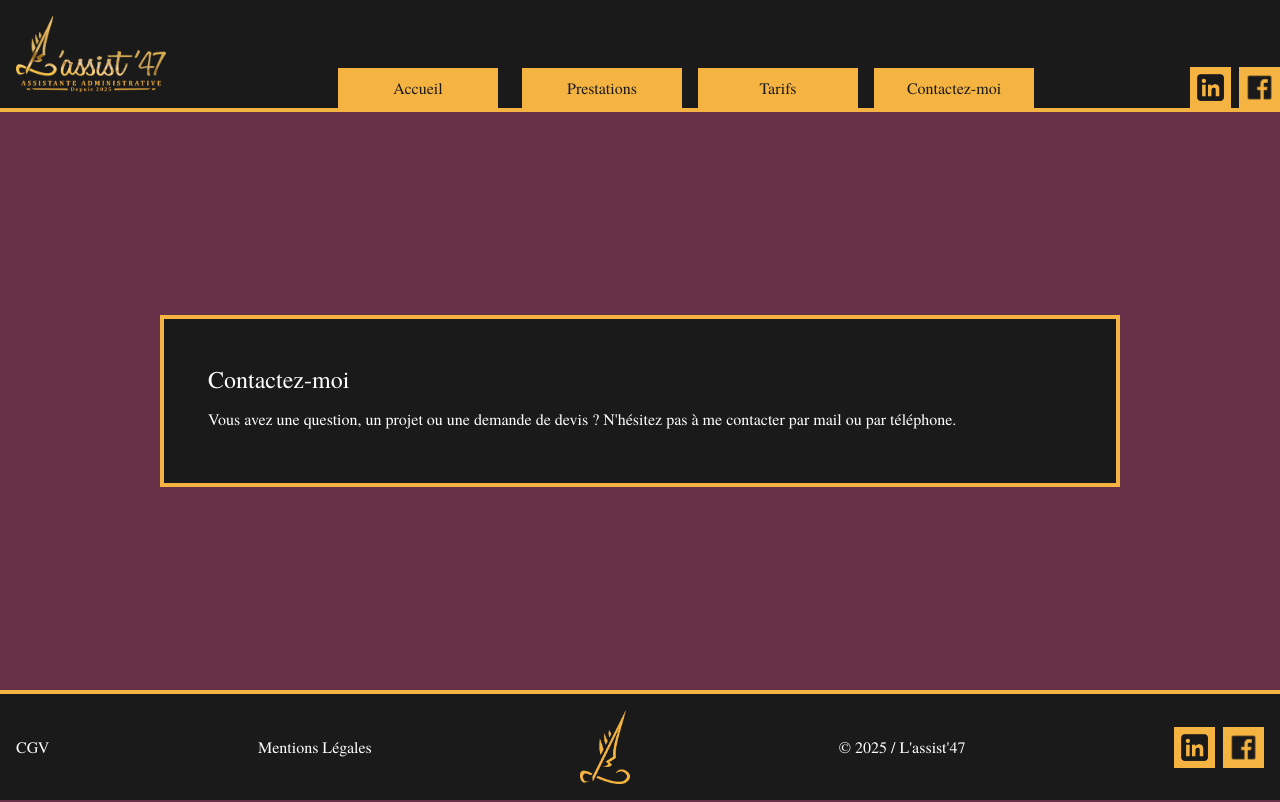
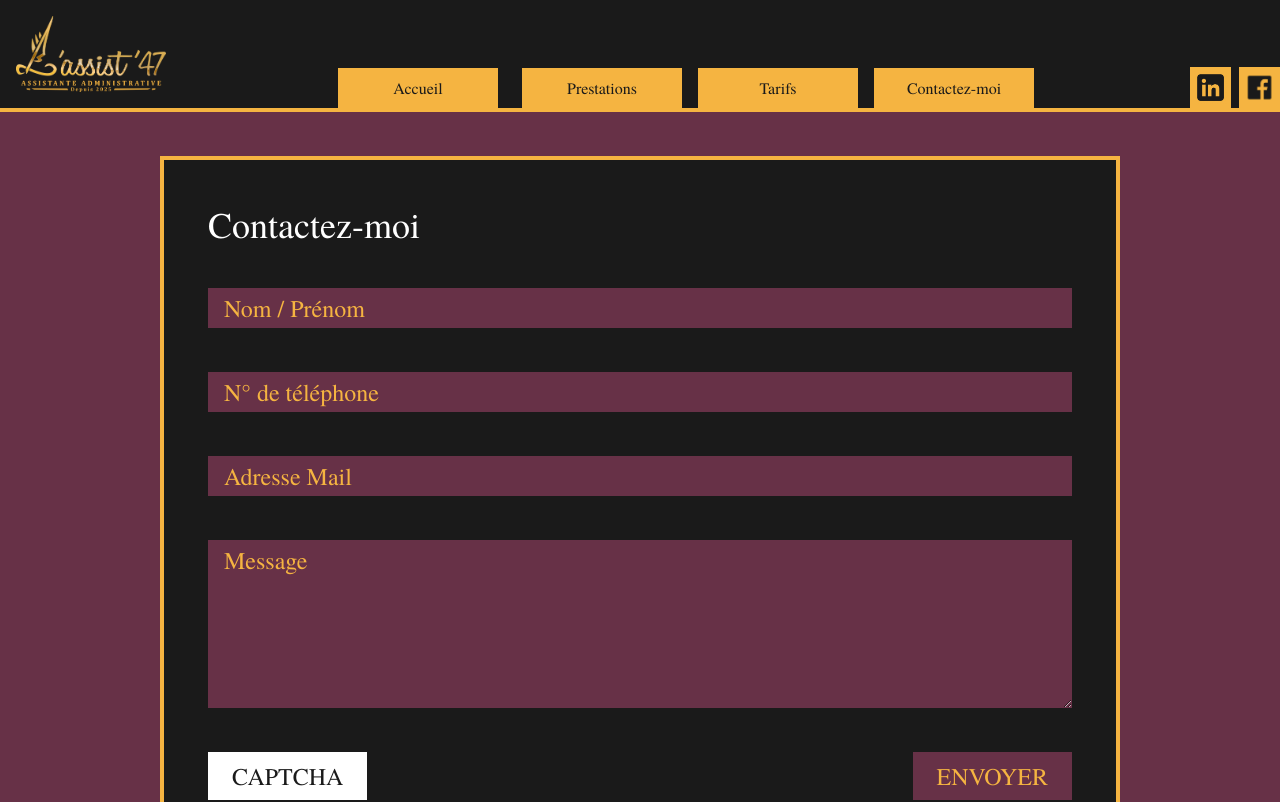
Before and after one commit to paul-mesnilgrente/lassist47, a Next.js app: page /lassist47/contact in a window 1280 px wide. Shown: the top 802 px of the page. Built offline with nearby package versions, Linux system fonts and the light colour scheme.

Commit message:
wip(contact): created inputs with...
good background text colors

```diff
--- a/app/contact/page.tsx
+++ b/app/contact/page.tsx
@@ -1,12 +1,68 @@
 export default function Contact() {
   return (
     <>
-      <h1 className="text-2xl pb-3">Contactez-moi</h1>
+      <h1 className="text-4xl mb-11">Contactez-moi</h1>
 
-      <p className="pb-2">
-        Vous avez une question, un projet ou une demande de devis ?
-        N&apos;hésitez pas à me contacter par mail ou par téléphone.
-      </p>
+      <form className="flex flex-col gap-11">
+        <label htmlFor="name" className="block pb-1 sr-only">
+          Nom/Prénom
+        </label>
+        <input
+          type="text"
+          id="name"
+          name="name"
+          placeholder="Nom / Prénom"
+          className="w-full bg-violine px-4 py-1 text-2xl text-gold placeholder:text-gold"
+        />
+
+        <label htmlFor="phone_number" className="block pb-1 sr-only">
+          Numéro de téléphone
+        </label>
+        <input
+          type="name"
+          id="phone_number"
+          name="phone_number"
+          placeholder="N° de téléphone"
+          className="w-full bg-violine px-4 py-1 text-2xl text-gold placeholder:text-gold"
+        />
+
+        <label htmlFor="email" className="block pb-1 sr-only">
+          Email
+        </label>
+        <input
+          type="email"
+          id="email"
+          name="email"
+          placeholder="Adresse Mail"
+          className="w-full bg-violine px-4 py-1 text-2xl text-gold placeholder:text-gold"
+        />
+
+        <label htmlFor="message" className="block pb-1 sr-only">
+          Message
+        </label>
+        <textarea
+          id="message"
+          name="message"
+          placeholder="Message"
+          rows={5}
+          className="w-full bg-violine px-4 py-1 text-2xl text-gold placeholder:text-gold"
+        ></textarea>
+
+        <div className="flex justify-between">
+          <button
+            type="reset"
+            className="bg-white text-nblack px-6 py-2 text-2xl uppercase"
+          >
+            Captcha
+          </button>
+          <button
+            type="submit"
+            className="bg-violine text-gold px-6 py-2 text-2xl uppercase"
+          >
+            Envoyer
+          </button>
+        </div>
+      </form>
     </>
   );
 }
```
